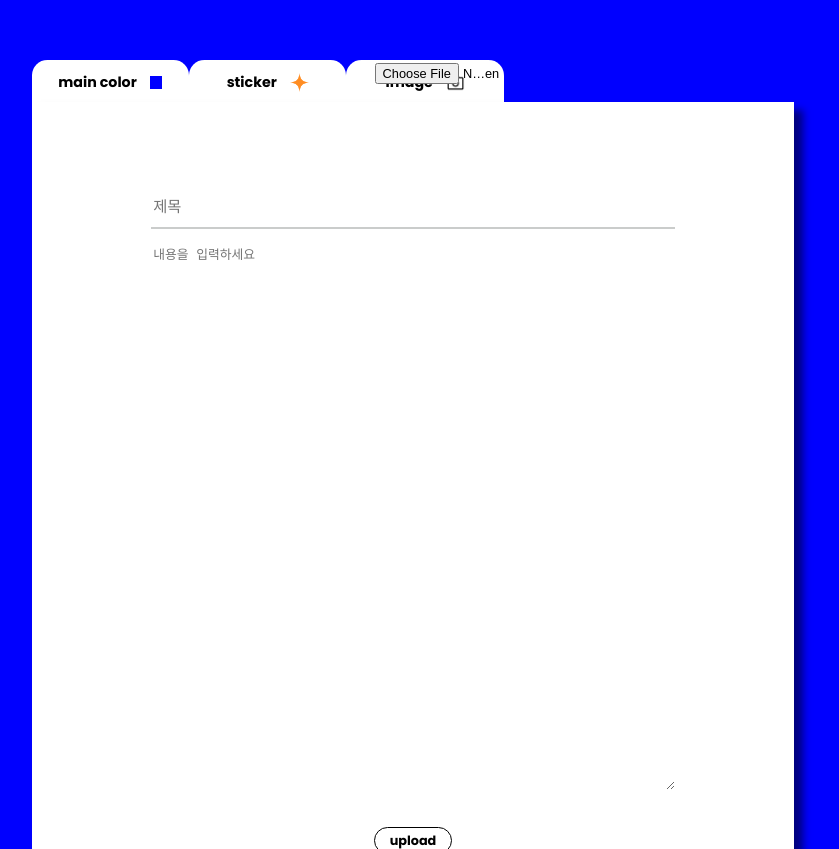
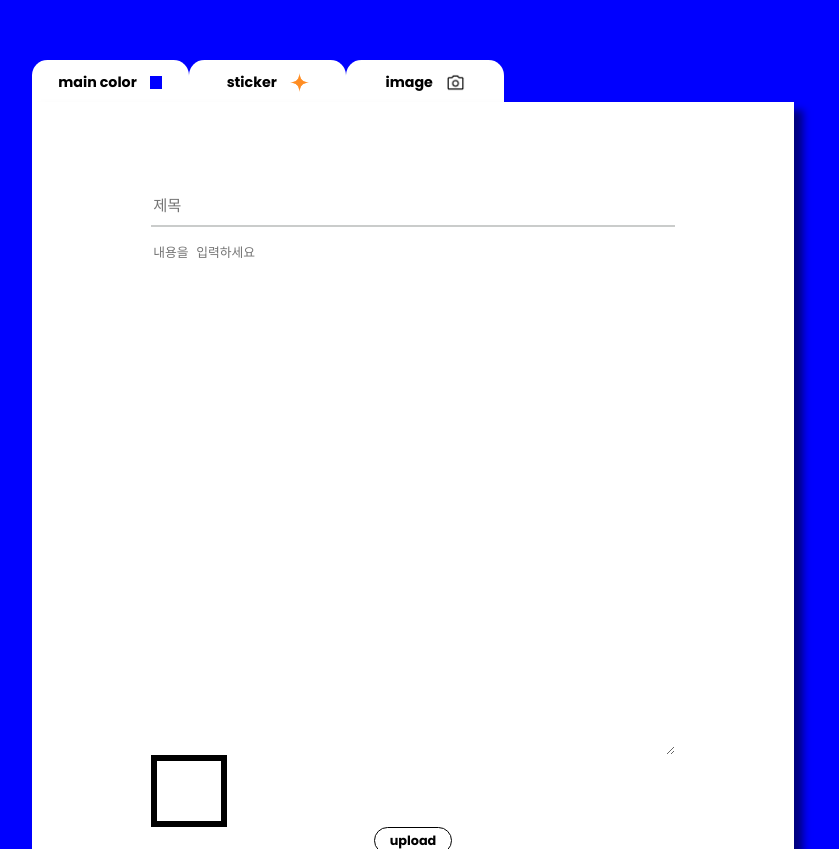
Before and after one commit to LikeLion-at-CAU-10th/Palette-React, a React (Create React App) app: page /post in a window 1280 px wide. Shown: the part 103-952 px from the top of the page, without its empty margins (227-1066 px from the left). Built offline with nearby package versions, Linux system fonts and the light colour scheme.

Commit message:
이미지 미리보기

```diff
--- a/src/component/ColorModal.js
+++ b/src/component/ColorModal.js
@@ -9,6 +9,7 @@ width: 1vw;
 height: 1vw;
 /* background-color: aliceblue; */
 `
+
 const ModalBG=styled.div`
 position: absolute;
 top:0;
@@ -34,7 +35,6 @@ border-radius: 50%;
 border: solid 0.1vw #000;
 background-color: ${(props)=> props.color};
 `
-
 
 const ColorModal = ({ showModal, closeModal }) => {
     return (
--- a/src/component/WriteContents.js
+++ b/src/component/WriteContents.js
@@ -8,6 +8,7 @@ flex-direction: column;
 background-color: white;
 height: 50vw;
 `
+
 export const TitleInput=styled.input`
 flex-basis: 6%;
 border: transparent;
@@ -24,6 +25,10 @@ outline : none;
 font-size: 1vw;
 `
 
+const ImgLable = styled.input`
+
+`
+
 const ImgUp = styled.input`
 width: 10vw;
 height: 3vw;
@@ -33,7 +38,14 @@ position: absolute;
 top: 13vw;
 right: 43vw;
 margin-left: 0.8vw;
-/* opacity: 0; */
+opacity: 0;
+
+`
+
+const ImgInput = styled.div`
+width: 5vw;
+height: 5vw;
+border: solid black 0.5vw;
 `
 
 const WriteContents = ({onChange, contents, title}) => {
@@ -49,12 +61,27 @@ const WriteContents = ({onChange, contents, title}) => {
         }
     }
 
-    const [imgBase64, setImgBase64] = useState([]); // 파일 base64
-    const [imgFile, setImgFile] = useState(null);
+    //이미지 미리보기
+    const [imgFile, setImgFile] = useState("");
 
-    const handleChangeFile = (e) => {
-        console.log(e.target.files);
+    const encodeFileToBase64 = (fileBlob) => {
+        const reader = new FileReader();
+        reader.readAsDataURL(fileBlob);
+
+        return new Promise((resolve)=> {
+            reader.onload = () => {
+                setImgFile(reader.result);
+                resolve();
+                console.log(reader);
+            }
+        })
+
     }
+
+    const handleImg = (e) =>{
+        encodeFileToBase64(e.target.files[0]);
+    }
+
 
 
 
@@ -83,10 +110,11 @@ const WriteContents = ({onChange, contents, title}) => {
 
             />
 
-        <div>
-        <ImgUp type="file" accept='image/*' onClick={handleChangeFile } />
 
-        </div>
+        <ImgUp id ="uploadimg" type="file" accept='image/*' onChange={handleImg} />
+        <ImgInput> {imgFile && <img src={imgFile} alt="미리보기"/>} </ImgInput>
+
+
         </WriteContentDiv>
 
 
```
